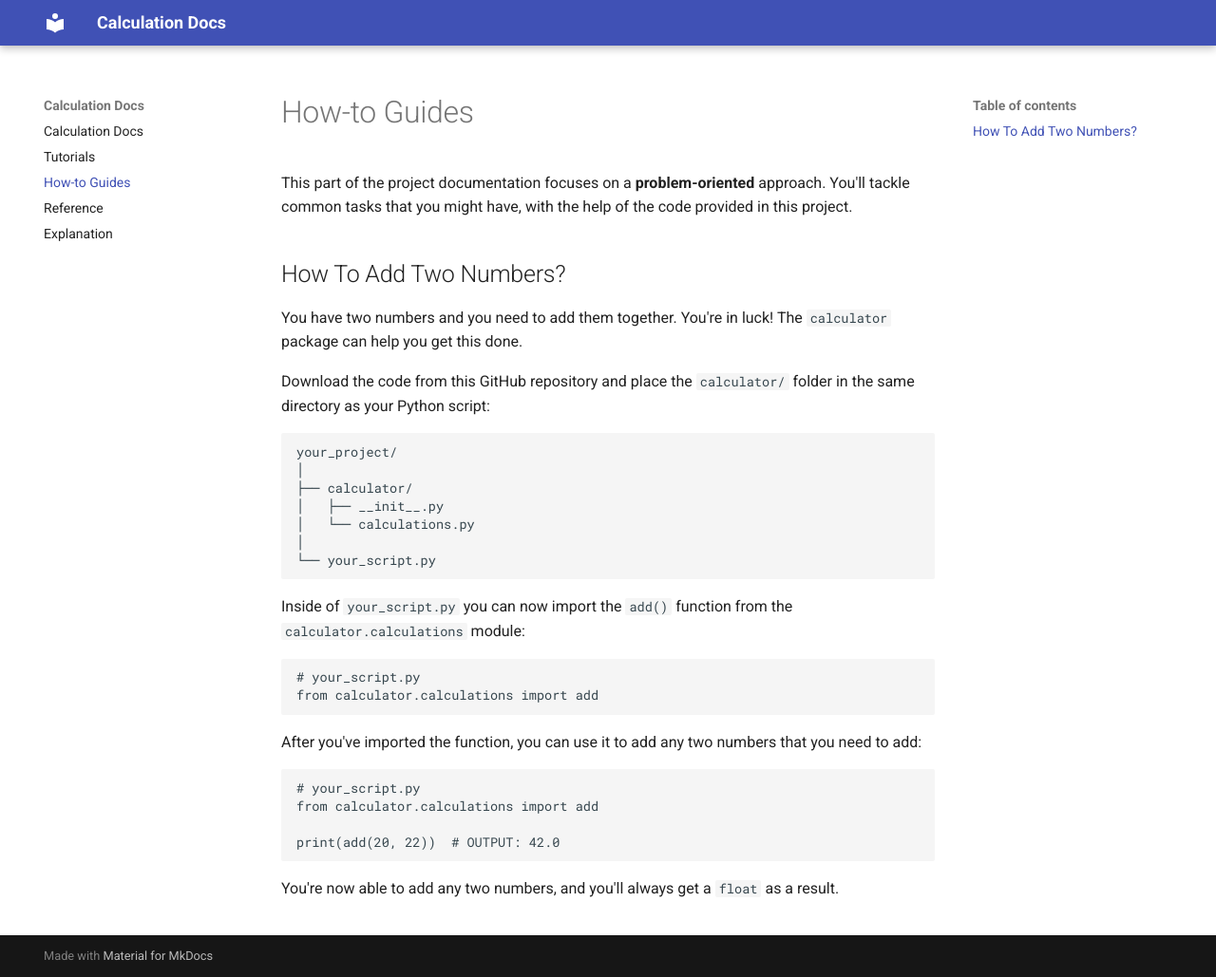
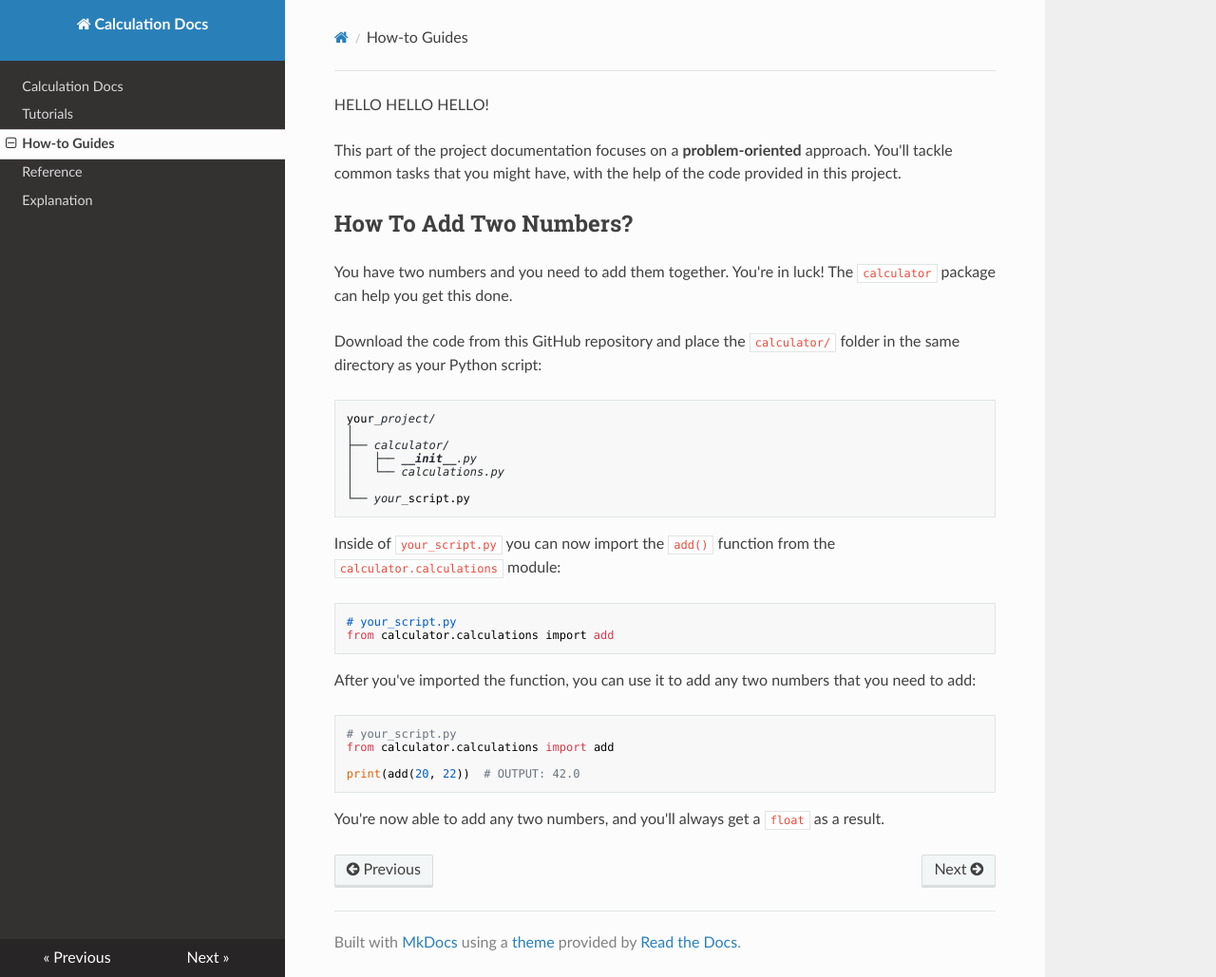
Before and after one commit to binnev/mkdocs-tutorial, an MkDocs documentation site: the page built from docs/how-to-guides.md, in a window 1280 px wide and 1029 px high. Shown: the whole window at 95% size. Built offline with MkDocs 1.6.1, drawn with Linux system fonts in a browser that asks for light colours; nearby versions of some CDN libraries.

```diff
--- a/docs/how-to-guides.md
+++ b/docs/how-to-guides.md
@@ -1,3 +1,5 @@
+HELLO HELLO HELLO!
+
 This part of the project documentation focuses on a
 **problem-oriented** approach. You'll tackle common
 tasks that you might have, with the help of the code
--- a/mkdocs.yml
+++ b/mkdocs.yml
@@ -1,10 +1,15 @@
 site_name: Calculation Docs
 
 theme:
-  name: "material"
+  name: "readthedocs"
 
 plugins:
   - mkdocstrings
+  - mike
+
+#extra:
+#  version:
+#    provider: mike
 
 nav:
   - Calculation Docs: index.md
```
